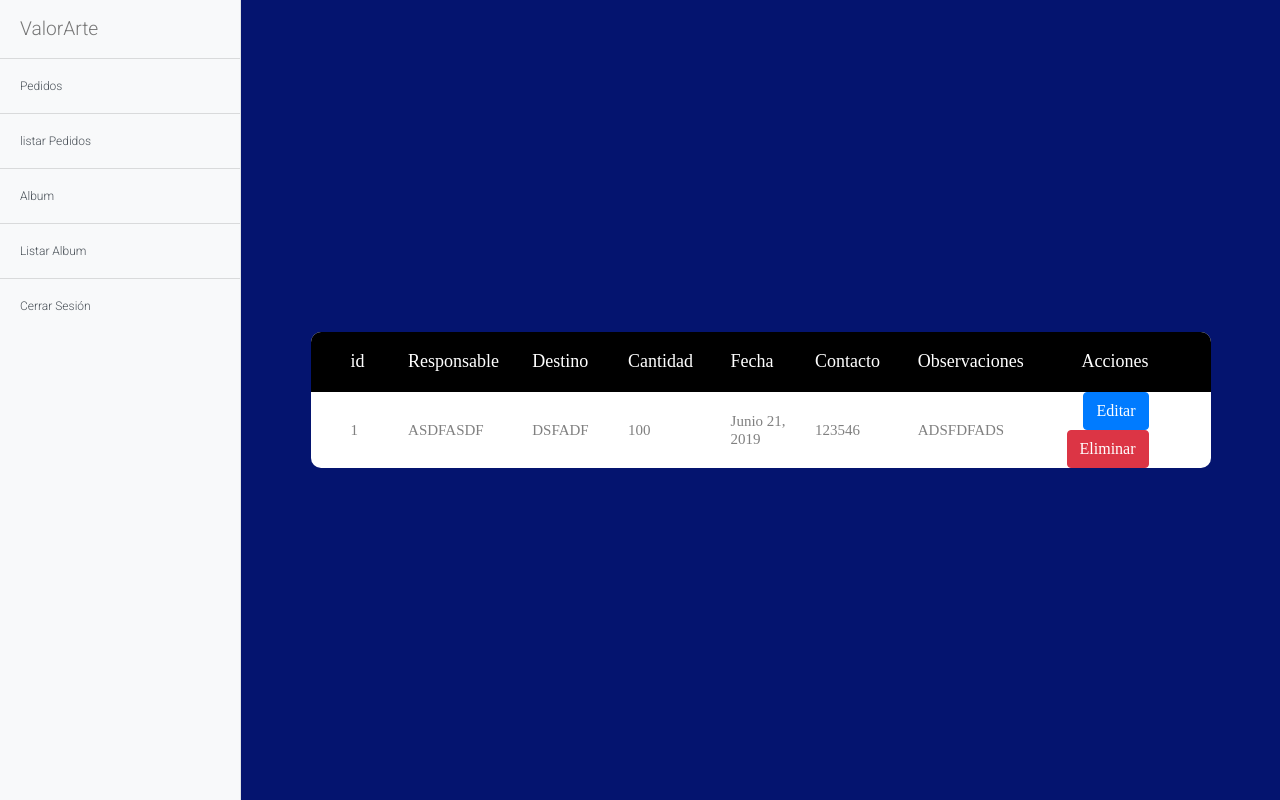
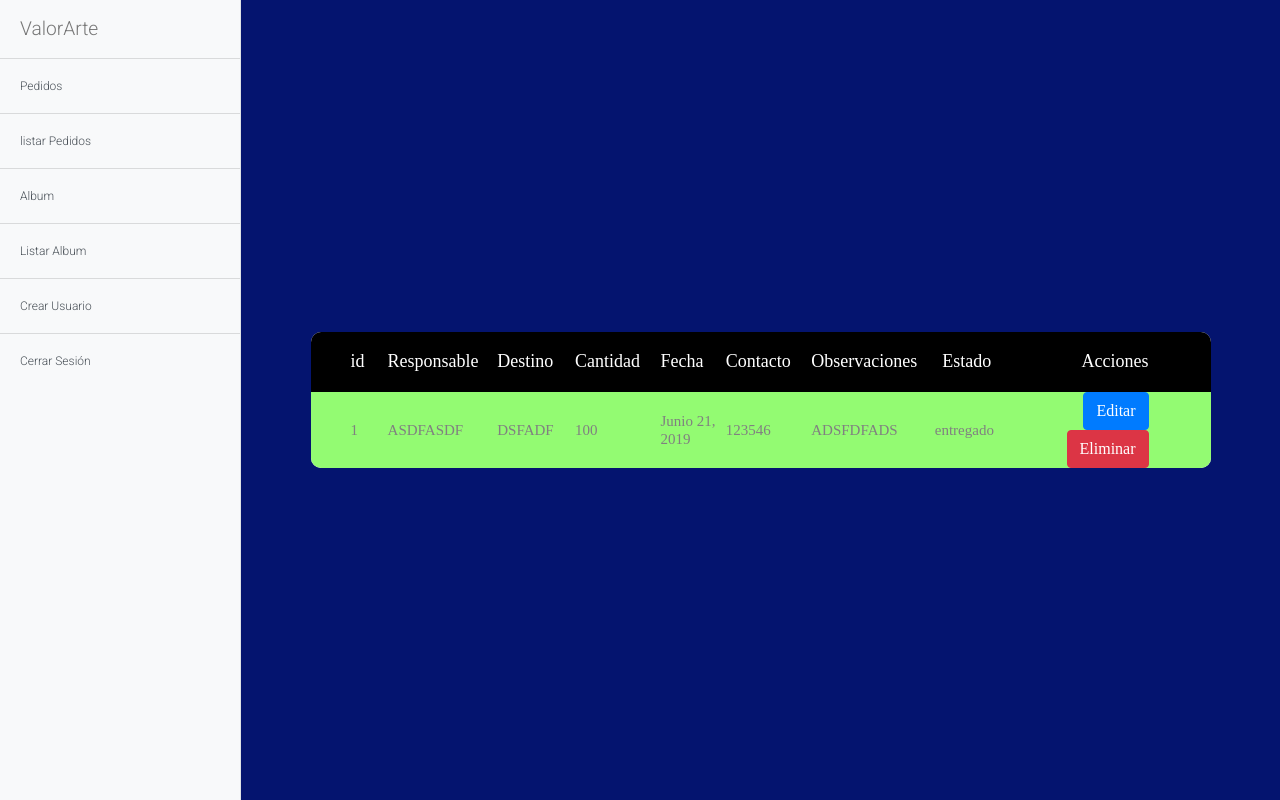
Before and after one commit to rafaelrv95/vpaf, a Django app: a page that uses templates/base/base.html in a window 1280 px wide. Run offline with Django 3.2, Linux system fonts and the light colour scheme; a user stored in the database is signed in; data comes from the database, SQL or seed files in the repository; both versions use the stored data as it was after the commit; some libraries are stand-ins or nearby versions.

Commit message:
estados en la tabla de pedidos

```diff
--- a/pedidos/forms.py
+++ b/pedidos/forms.py
@@ -12,6 +12,7 @@ class PedidoForm(forms.ModelForm):
             'cantidad',
             'fecha',
             'contacto',
+            'estado',
             'observaciones',
 
         ]
@@ -22,6 +23,7 @@ class PedidoForm(forms.ModelForm):
             'cantidad':'Cantidad',
             'fecha':'Fecha',
             'contacto':'Contacto',
+            'estado':'Estado',
             'observaciones':'Observaciones',
         }
         widgets = {
@@ -30,6 +32,7 @@ class PedidoForm(forms.ModelForm):
             'cantidad': forms.TextInput(attrs={'class': 'form-control'}),
             'fecha': forms.TextInput(attrs={'class': 'form-control'}),
             'contacto': forms.TextInput(attrs={'class': 'form-control'}),
+            'estado': forms.TextInput(attrs={'class': 'form-control'}),
             'observaciones': forms.TextInput(attrs={'class': 'form-control'}),
 
         }
--- a/pedidos/models.py
+++ b/pedidos/models.py
@@ -12,6 +12,7 @@ class Pedido(models.Model):
     cantidad = models.IntegerField()
     fecha = models.DateField()
     contacto = models.CharField(max_length=150)
+    estado = models.CharField(max_length=250)
     observaciones = models.CharField(max_length=250)
 
     def __unicode__(self):
--- a/templates/base/base.html
+++ b/templates/base/base.html
@@ -46,6 +46,8 @@
           <a href="{% url 'pedidos:pedidos_listar' %}" class="list-group-item list-group-item-action bg-light">listar Pedidos</a>
           <a href="{% url 'album:album_crear' %}" class="list-group-item list-group-item-action bg-light">Album</a>
           <a href="{% url 'album:album_listar' %}" class="list-group-item list-group-item-action bg-light">Listar Album</a>
+          <a href="{% url 'usuarios:registrar' %}" class="list-group-item list-group-item-action bg-light">Crear Usuario</a>
+
           <a href="{% url 'logout' %}" class="list-group-item list-group-item-action bg-light">Cerrar Sesión</a>
 
         </div>
--- a/templates/pedidos/pedidos_form.html
+++ b/templates/pedidos/pedidos_form.html
@@ -41,7 +41,11 @@
               </fieldset>
 
 
-
+              <select name="estado">
+                  <option value="en espera">En espera</option>
+                  <option value="entregado">Entregado</option>
+                  <option value="pendiente">Pendiente</option>
+                </select>
 
 
 
--- a/templates/pedidos/pedidos_list.html
+++ b/templates/pedidos/pedidos_list.html
@@ -20,6 +20,7 @@
                         <th class="column3">Fecha</th>
                         <th class="column3">Contacto</th>
                         <th class="column3">Observaciones</th>
+                        <th class="column6">Estado</th>
 
                         <th class="column6">Acciones</th>
 
@@ -30,19 +31,63 @@
                         {% for pedido in object_list %}
                         <tr>
 
-                <td class="column1">{{pedido.id}}</td>
-                <td class="column2">{{pedido.responsable}}</td>
-                <td class="column2">{{pedido.destino}}</td>
-                <td class="column2">{{pedido.cantidad}}</td>
-                <td class="column2">{{pedido.fecha}}</td>
-                <td class="column2">{{pedido.contacto}}</td>
-                <td class="column2">{{pedido.observaciones}}</td>
+
+                          {% if pedido.estado == "entregado" %}
+                          <td class="column1" bgcolor="#93FB72">{{pedido.id}}</td>
+                          <td class="column2" bgcolor="#93FB72">{{pedido.responsable}}</td>
+                          <td class="column2" bgcolor="#93FB72">{{pedido.destino}}</td>
+                          <td class="column2" bgcolor="#93FB72">{{pedido.cantidad}}</td>
+                          <td class="column2" bgcolor="#93FB72">{{pedido.fecha}}</td>
+                          <td class="column2" bgcolor="#93FB72">{{pedido.contacto}}</td>
+                          <td class="column2" bgcolor="#93FB72">{{pedido.observaciones}}</td>
+                          <td class="column2" bgcolor="#93FB72">{{pedido.estado}}</td>
+
+                          <td class="column6" bgcolor="#93FB72">
+                              <a class="btn btn-primary" href="{%url 'pedidos:pedidos_editar' pedido.id%}">Editar</a>
+                              <a class="btn btn-danger" href="{%url 'pedidos:pedidos_eliminar' pedido.id%}">Eliminar</a>
+                          </td>
+
+                          {% elif pedido.estado == "pendiente"%}
+                          <td class="column1" bgcolor="#D3EC2E">{{pedido.id}}</td>
+                          <td class="column2" bgcolor="#D3EC2E">{{pedido.responsable}}</td>
+                          <td class="column2" bgcolor="#D3EC2E">{{pedido.destino}}</td>
+                          <td class="column2" bgcolor="#D3EC2E">{{pedido.cantidad}}</td>
+                          <td class="column2" bgcolor="#D3EC2E">{{pedido.fecha}}</td>
+                          <td class="column2" bgcolor="#D3EC2E">{{pedido.contacto}}</td>
+                          <td class="column2" bgcolor="#D3EC2E">{{pedido.observaciones}}</td>
+                          <td class="column2" bgcolor="#D3EC2E">{{pedido.estado}}</td>
+
+                          <td class="column6" bgcolor="#D3EC2E">
+                              <a class="btn btn-primary" href="{%url 'pedidos:pedidos_editar' pedido.id%}">Editar</a>
+                              <a class="btn btn-danger" href="{%url 'pedidos:pedidos_eliminar' pedido.id%}">Eliminar</a>
+                          </td>
+                          {% elif pedido.estado == "en espera"%}
+                          <td class="column1" >{{pedido.id}}</td>
+                          <td class="column2" >{{pedido.responsable}}</td>
+                          <td class="column2" >{{pedido.destino}}</td>
+                          <td class="column2" >{{pedido.cantidad}}</td>
+                          <td class="column2" >{{pedido.fecha}}</td>
+                          <td class="column2" >{{pedido.contacto}}</td>
+                          <td class="column2" >{{pedido.observaciones}}</td>
+                          <td class="column2" >{{pedido.estado}}</td>
+
+                          <td class="column6">
+                              <a class="btn btn-primary" href="{%url 'pedidos:pedidos_editar' pedido.id%}">Editar</a>
+                              <a class="btn btn-danger" href="{%url 'pedidos:pedidos_eliminar' pedido.id%}">Eliminar</a>
+                          </td>
 
 
-                            <td class="column6">
-                                    <a class="btn btn-primary" href="{%url 'pedidos:pedidos_editar' pedido.id%}">Editar</a>
-                                    <a class="btn btn-danger" href="{%url 'pedidos:pedidos_eliminar' pedido.id%}">Eliminar</a>
-                            </td>
+
+
+
+
+                          {% endif %}
+
+
+
+
+
+
                         </tr>
                         {% endfor %}
                         {% else %}
```
Also changed, not shown: db.sqlite3, pedidos/migrations/0001_initial.py (added), pedidos/migrations/__init__.py (added).
